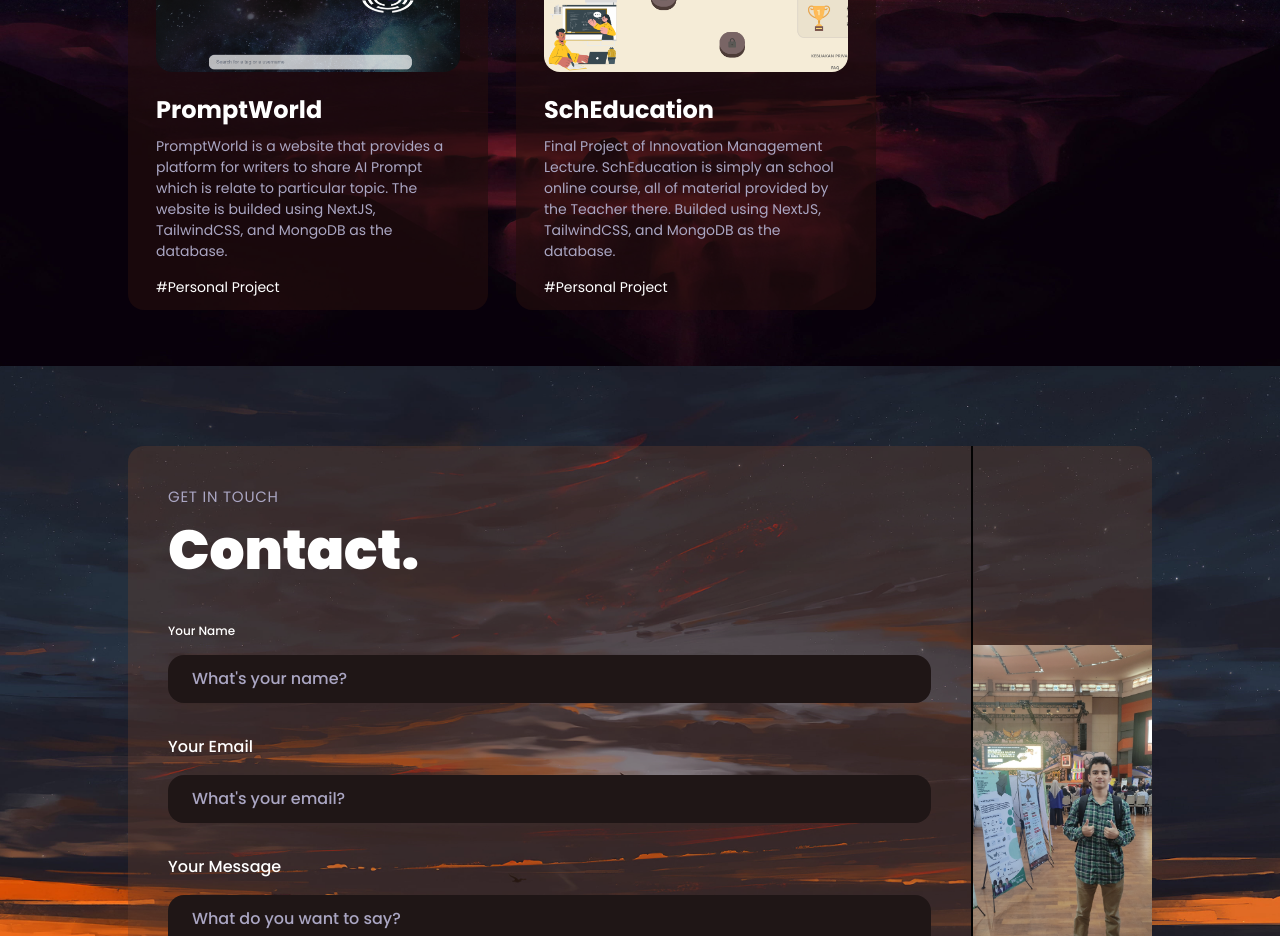
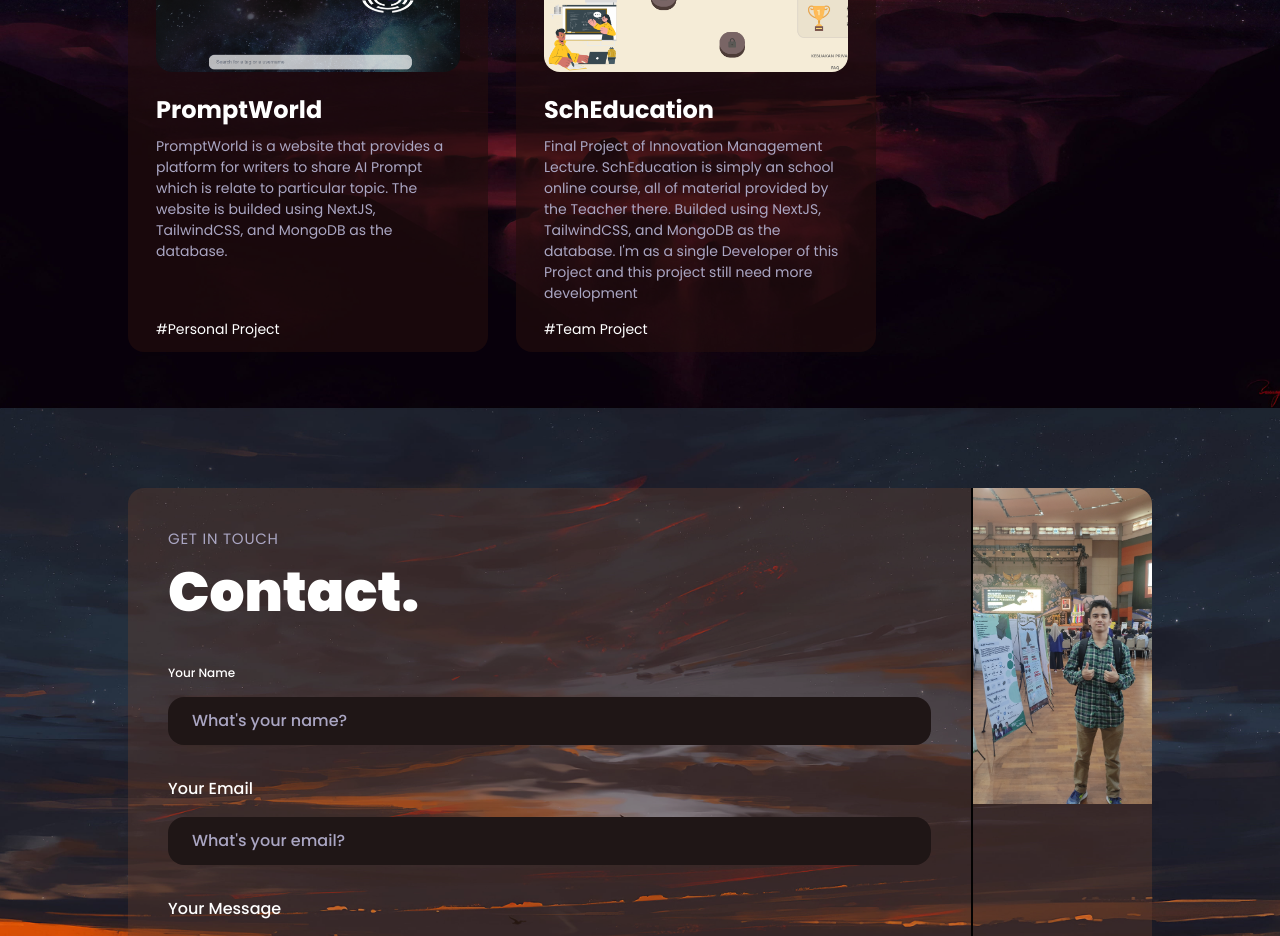
Before and after one commit to AvanFabian/First-AvanPorto, a Next.js app: page / in a window 1280 px wide. Shown: the part 2800-3736 px from the top of the page. Built offline with nearby package versions, Linux system fonts and the light colour scheme.

Commit message:
revisi contact dan works

```diff
--- a/components/Contact.tsx
+++ b/components/Contact.tsx
@@ -169,7 +169,7 @@
       </div>
       {/* Profile Image */}
       <div
-        className="hidden lg:flex items-center justify-center w-full lg:w-max"
+        className="hidden lg:flex items-center justify-center w-full h-full"
       >
         <Image
           src={semiformal}
--- a/constants/index.ts
+++ b/constants/index.ts
@@ -234,10 +234,10 @@
     {
       name: "SchEducation",
       description:
-        "Final Project of Innovation Management Lecture. SchEducation is simply an school online course, all of material provided by the Teacher there. Builded using NextJS, TailwindCSS, and MongoDB as the database.",
+        "Final Project of Innovation Management Lecture. SchEducation is simply an school online course, all of material provided by the Teacher there. Builded using NextJS, TailwindCSS, and MongoDB as the database. I'm as a single Developer of this Project and this project still need more development",
       tags: [
         {
-          name: "Personal Project",
+          name: "Team Project",
           color: "",
         },
       ],
```
